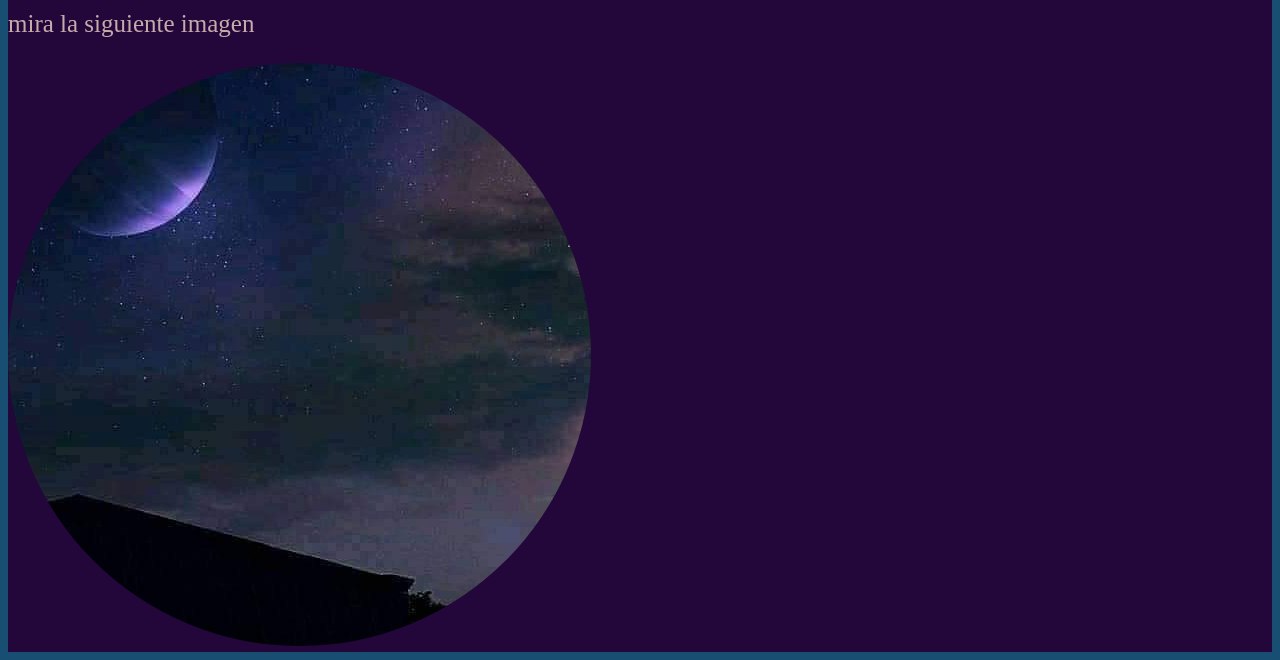
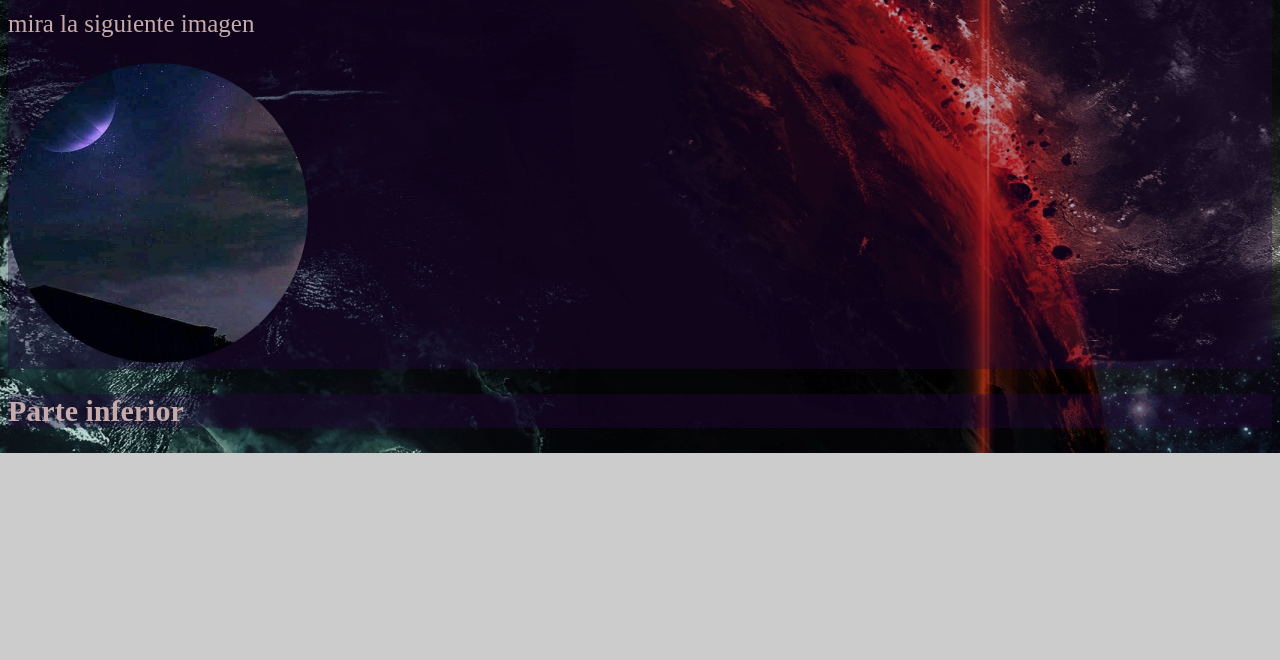
Before and after one commit to jonathanplayground/Git-GitHub, a plain HTML site: page index.html in a window 1280 px wide. Shown: the part 539-1199 px from the top of the page. After the commit the page ends 992 px from the top, so only its background shows below. Drawn offline with Linux system fonts and the light colour scheme.

Commit message:
imagen de fondo agregada

```diff
--- a/css/style.css
+++ b/css/style.css
@@ -4,12 +4,16 @@ h1{
 }
 h2{
     font-size:30px;
-    color:black;
+    color:rgb(199, 171, 171);
 }
+
 body{
-    background-color: #174e72;
+    /* background-image: radial-gradient(#174e72, rgba(37, 6, 63), rgb(140, 82, 247)); */
+    /* background-color: #174e72; */
+    background-image: url(../img/planeta-choque.jpg);
     font-size: 25px;
     color: rgb(199, 171, 171);
+    background-color: #cccccc;
 }
 
 #img-principal{
@@ -17,16 +21,18 @@ body{
     width:500px;
 }
 #img-secundaria{
-    size:300px;
+    border-radius:80%;
+    width: 300px;
 }
 
 #superior{
     background-color: rgba(37, 6, 63, 0.363);
 }
 
-#central{
-    background-color: rgb(35, 6, 58);
+.central{
+    background-color: rgba(37, 6, 63, 0.363);
 }
-#img-secundaria{
-    border-radius:80%;
+
+#inferior{
+    background-color: rgba(37, 6, 63, 0.363);
 }
--- a/index.html
+++ b/index.html
@@ -12,10 +12,13 @@
             <p title = "Magic!!!">Creando parrafo</p>
             <img src="img/planeta-choque.jpg" id ="img-principal">
         </div>
-        <div id="central">
+        <div class="central">
             <h2>Segunda imagen</h2>
             <p title = "holis!!">mira la siguiente imagen</p>
-            <img id ="img-secundaria"src = "img/luna-tierra.jpg">
+            <img id ="img-secundaria" src = "img/luna-tierra.jpg">
+        </div>
+        <div id = "inferior">
+            <h2>Parte inferior</h2>
         </div>
 
     </body>
```
Also changed, not shown: luna-tierra.jpg (added).
